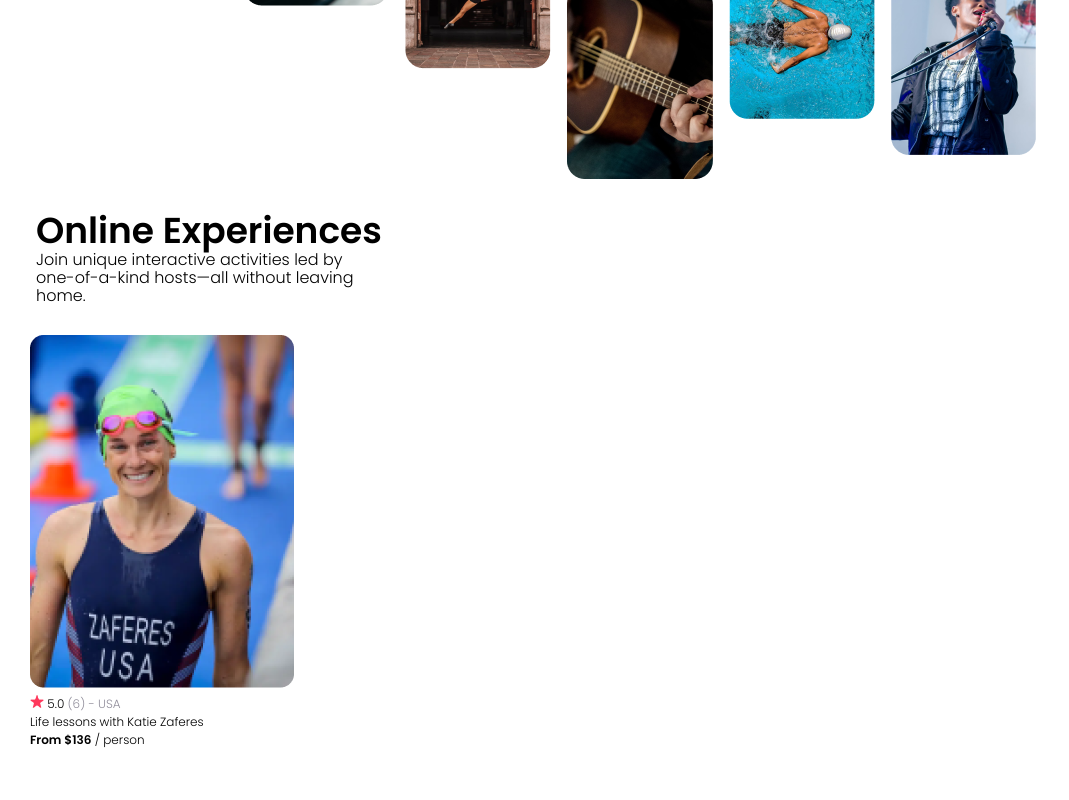
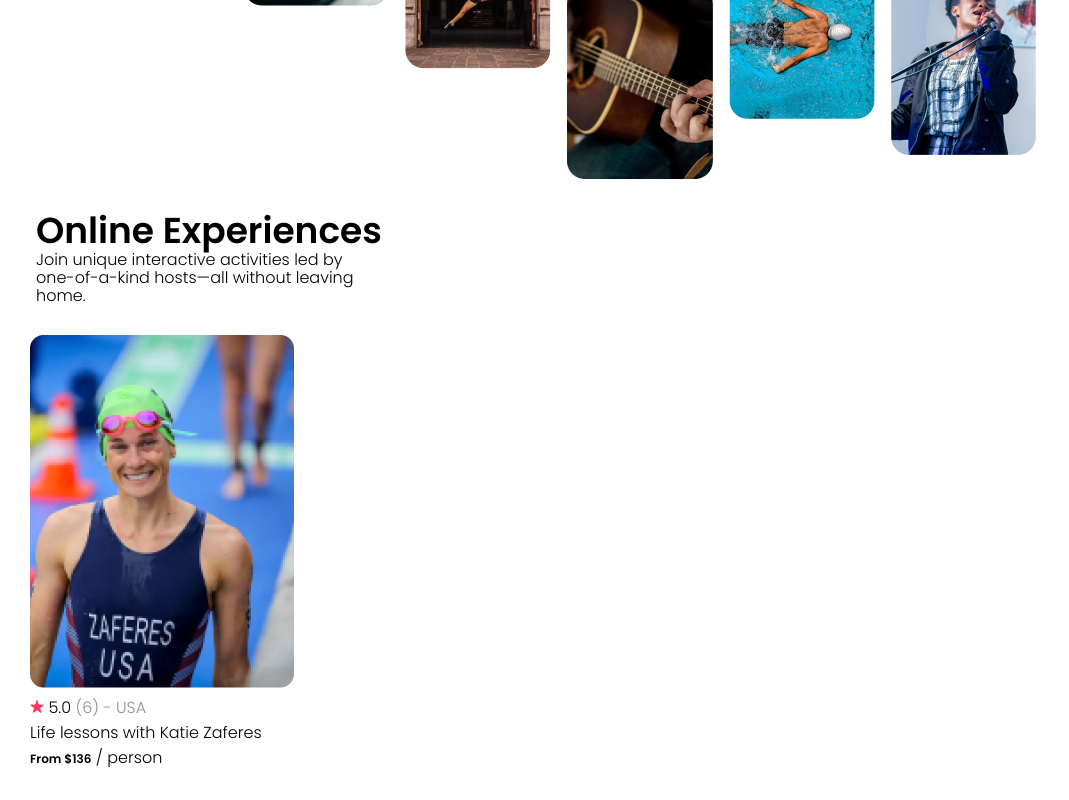
Before and after one commit to Bumblebee7/AirbnbClone, a React (Create React App) app in the folder airbnb-clone/: page / in a window 1280 px wide. Shown: the part 381-1181 px from the top of the page, without its empty margins (0-1069 px from the left). Before the commit the page ends 1157 px from the top, so only its background shows below. Built offline with nearby package versions, Linux system fonts and the light colour scheme.

Commit message:
Use span instead of a

```diff
--- a/airbnb-clone/src/components/Card.js
+++ b/airbnb-clone/src/components/Card.js
@@ -7,14 +7,16 @@
   return (
     <div className="Card">
       <img src={Image} className="Card__image"></img>
+      <div className="Card__text">
         <p className="Card__rating">
           <img src={Star} className="Card__rating__star"></img> 5.0{" "}
-        <a className="Card__rating__details">(6) - USA</a>
+          <span className="Card__rating__details">(6) - USA</span>
         </p>
         <p className="Card__heading">Life lessons with Katie Zaferes</p>
         <p>
-        <a className="Card__price">From $136</a> / person
+          <span className="Card__price">From $136</span> / person
         </p>
+      </div>
     </div>
   );
 }
```
Lines whose indentation alone changed are shown as unchanged.
